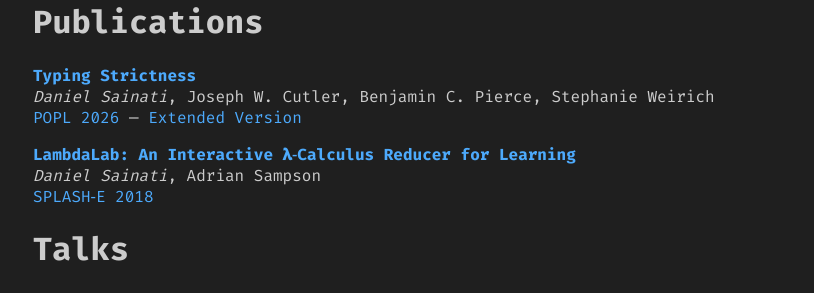
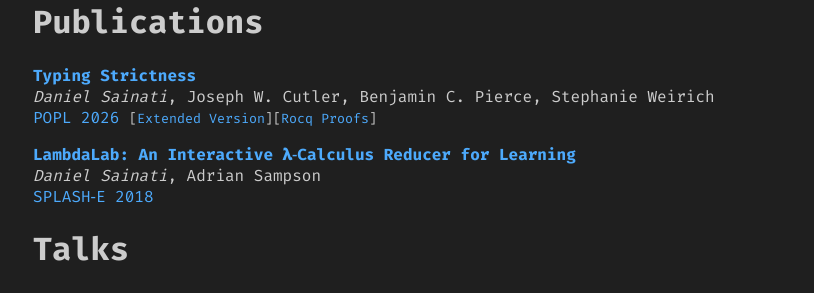
Before and after one commit to dsainati1/website, a Jekyll site: the page built from index.md, in a window 1280 px wide. Shown: the part 478-771 px from the top of the page, without its empty margins (232-1046 px from the left). Built offline with Jekyll 4.4.1, drawn with Linux system fonts in a browser that asks for light colours.

Commit message:
typing strictness proofs

```diff
--- a/index.md
+++ b/index.md
@@ -18,7 +18,7 @@ You can reach me at [sainati@seas.upenn.edu](mailto:sainati@seas.upenn.edu), or
 
 **[Typing Strictness](./typing-strictness-preprint.pdf)**\
 *Daniel Sainati*, Joseph W. Cutler, Benjamin C. Pierce, Stephanie Weirich\
-[POPL 2026](https://conf.researchr.org/home/POPL-2026) --- [Extended Version](https://doi.org/10.48550/arXiv.2510.16133)
+[POPL 2026](https://conf.researchr.org/home/POPL-2026) <small>[[Extended Version](https://doi.org/10.48550/arXiv.2510.16133)][[Rocq Proofs](https://github.com/plclub/typing-strictness)]<small>
 
 **[LambdaLab: An Interactive 𝛌‑Calculus Reducer for Learning](https://www.cs.cornell.edu/~asampson/media/papers/lambdalab-splashe2018.pdf)**\
 *Daniel Sainati*, Adrian Sampson\
```
Also changed, not shown: 2 other files.
